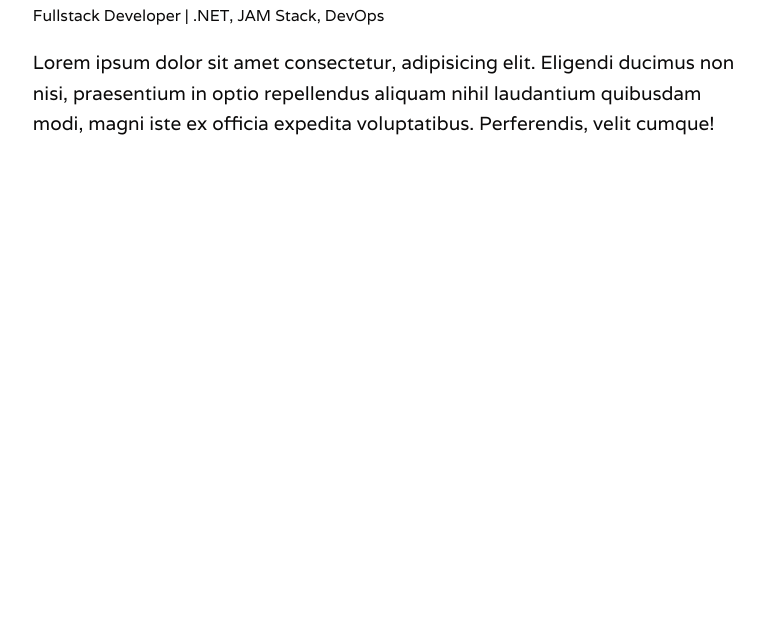
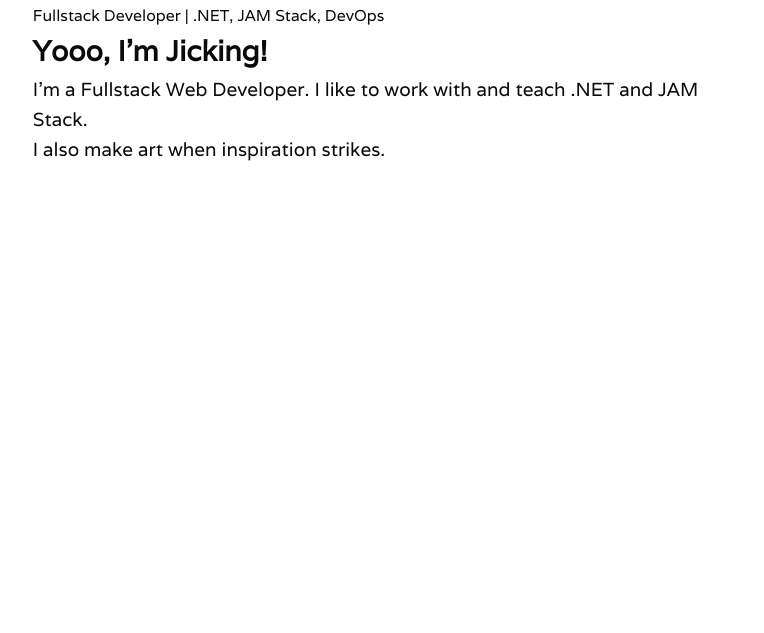
Before and after one commit to jicking/jicking.github.io, an Astro site: page / in a window 1280 px wide. Shown: the part 167-800 px from the top of the page, without its empty margins (251-1015 px from the left). Built offline with nearby package versions, Linux system fonts and the light colour scheme; Astro itself is replaced by a stand-in of ours.

Commit message:
update content

```diff
--- a/src/pages/index.astro
+++ b/src/pages/index.astro
@@ -8,9 +8,10 @@ import Layout from '../layouts/Layout.astro';
 	<main>
 		<h1>Jicking Bebiro</h1>
 		<sub>Fullstack Developer | .NET, JAM Stack, DevOps </sub>
-		<p class="instructions">
-			Lorem ipsum dolor sit amet consectetur, adipisicing elit. Eligendi ducimus non nisi, praesentium in optio repellendus aliquam nihil laudantium quibusdam modi, magni iste ex officia expedita voluptatibus. Perferendis, velit cumque!
-		</p>
+
+		<h2>Yooo, I'm Jicking!</h2>
+		<p>I'm a Fullstack Web Developer. I like to work with and teach .NET and JAM Stack.</p>
+		<p>I also make art <!-- and games --> when inspiration strikes.</p>
 	</main>
 </Layout>
 
@@ -18,6 +19,10 @@ import Layout from '../layouts/Layout.astro';
 	h1 {
 		margin: 2rem 0 0;
 	}
+
+	h2 { margin: 0; }
+
+	p { margin: 0; }
 
 	main {
 		margin: auto;
```
Also changed, not shown: README.md.
